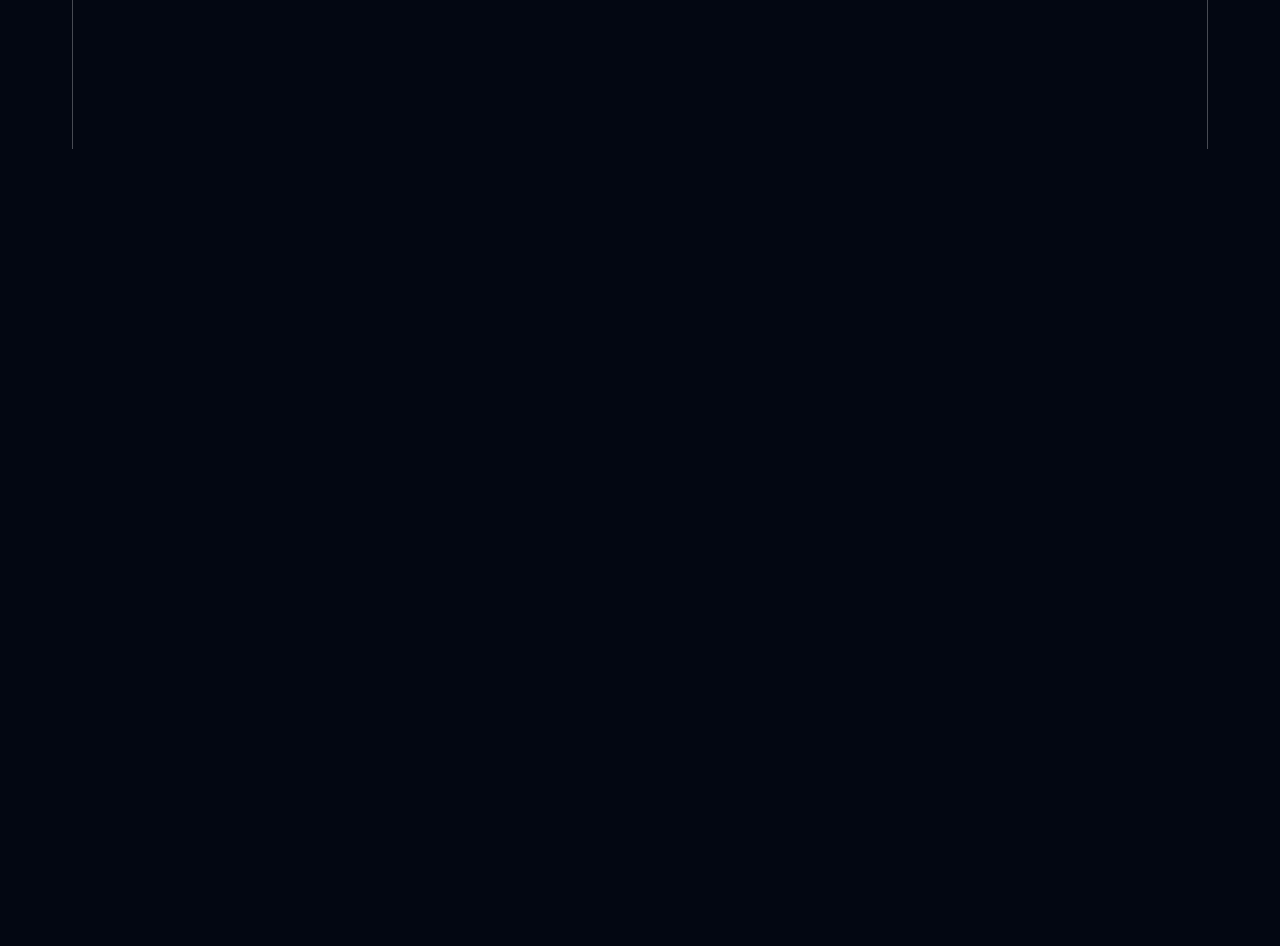
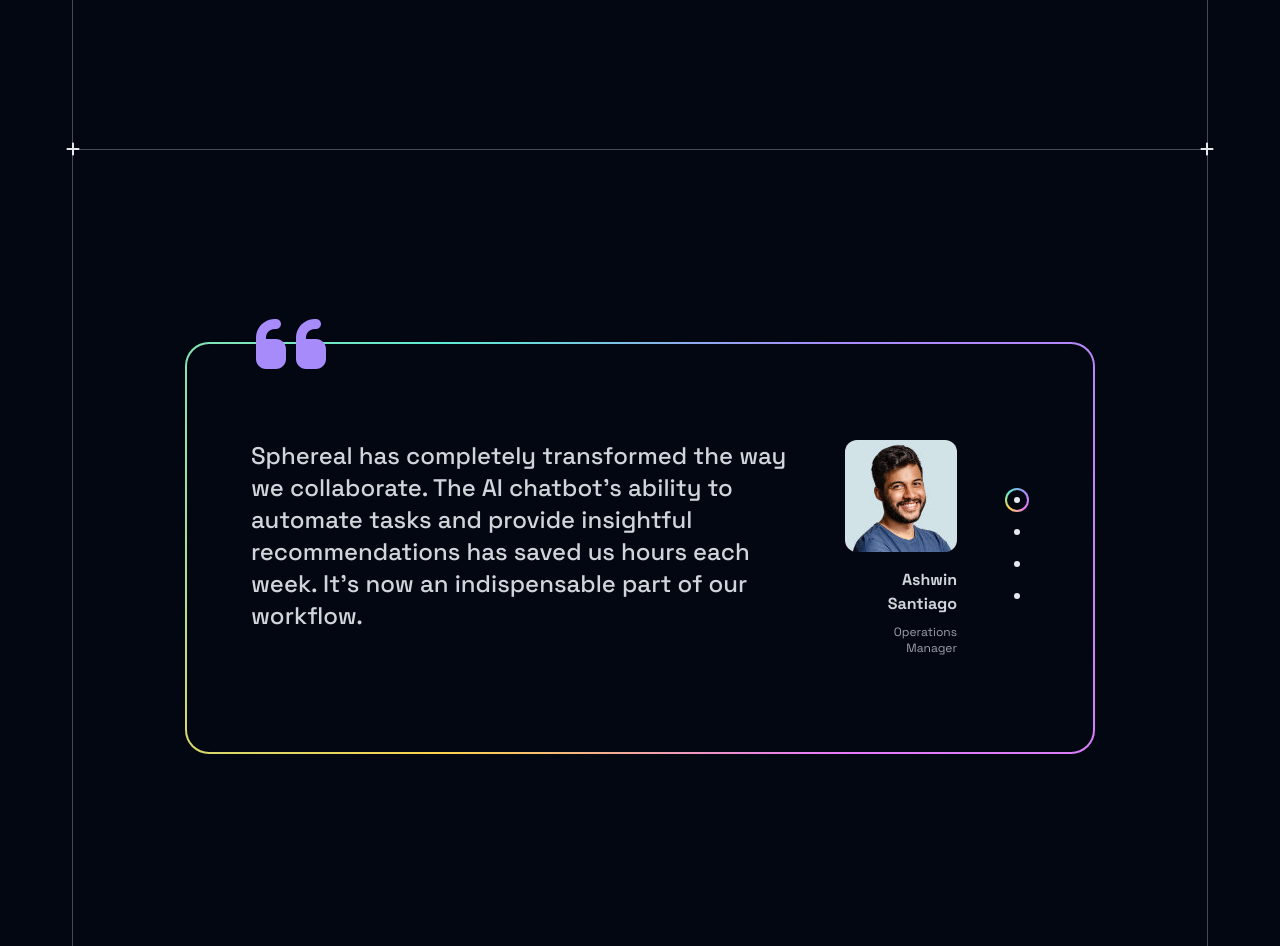
Before and after one commit to diegovilhalva/spheral, a Next.js app: page / in a window 1280 px wide. Shown: the part 3820-4766 px from the top of the page. Before the commit the page ends 3969 px from the top, so only its background shows below. Built offline with nearby package versions, Linux system fonts and the light colour scheme.

Commit message:
testimonials section completed

```diff
--- a/src/app/page.tsx
+++ b/src/app/page.tsx
@@ -3,6 +3,7 @@ import Features from "@/sections/Features"
 import Header from "@/sections/Header"
 import Hero from "@/sections/Hero"
 import Pricing from "@/sections/Pricing"
+import Testimonials from "@/sections/Testimonials"
 
 export default function Home() {
   return <>
@@ -11,5 +12,6 @@ export default function Home() {
     <Companies />
     <Features />
     <Pricing />
+    <Testimonials />
   </>
 }
--- a/src/sections/Testimonials.tsx
+++ b/src/sections/Testimonials.tsx
@@ -1,8 +1,15 @@
+"use client"
 import React from "react";
 import AshwinSantiago from "@/assets/images/ashwin-santiago.jpg";
 import AlecWhitten from "@/assets/images/alec-whitten.jpg";
 import ReneWells from "@/assets/images/rene-wells.jpg";
 import MollieHall from "@/assets/images/mollie-hall.jpg";
+import SectionBorder from "@/components/SectionBorder";
+import SectionContent from "@/components/SectionContent";
+import Image from "next/image";
+import { FontAwesomeIcon } from "@fortawesome/react-fontawesome";
+import { faQuoteLeft } from "@fortawesome/free-solid-svg-icons";
+
 
 export const testimonials = [
   {
@@ -35,8 +42,46 @@ export const testimonials = [
   },
 ];
 
+
+
 export const Testimonials = () => {
-  return <section>testimonials section</section>;
+  const SELECTED_TESTIMONIAL_INDEX = 0
+  return (
+    <section >
+      <div className="container">
+        <SectionBorder borderTop>
+          <SectionContent>
+            <div className="border-gradient rounded-3xl px-6  md:px-10 lg:px-16 lg:py-24 py-16 relative flex flex-col   md:flex-row items-center gap-12 lg:mx-20" >
+              <FontAwesomeIcon icon={faQuoteLeft} className="absolute size-20 text-violet-400 top-0 left-6 md:left-10 lg:left-16 -translate-y-1/2" />
+              {testimonials.map((testimonial, index) => (
+                <React.Fragment key={testimonial.name}>
+                  {SELECTED_TESTIMONIAL_INDEX === index && (
+                    <blockquote key={testimonial.name} className="flex flex-col gap-12 lg:flex-row">
+                      <p className="text-xl md:text-2xl font-medium">{testimonial.quote}</p>
+                      <cite className="not-italic lg:text-right">
+                        <Image src={testimonial.image} alt={testimonial.name} className="rounded-xl size-28 max-w-none" />
+                        <div className="font-bold mt-4">{testimonial.name}</div>
+                        <div className="text-xs text-gray-400 mt-2">{testimonial.title}</div>
+                      </cite>
+                    </blockquote>
+                  )}
+                </React.Fragment>
+              ))}
+              <div className="flex gap-2 md:flex-col justify-center ">
+                {testimonials.map((testimonial, index) => (
+                  <div className="size-6 relative isolate inline-flex items-center justify-center" key={testimonial.name} >
+                    {SELECTED_TESTIMONIAL_INDEX === index && (
+                      <div className="absolute border-gradient size-full rounded-full -z-10"></div>
+                    )}
+                    <div className="size-1.5 bg-gray-200 rounded-full"></div>
+                  </div>
+                ))}
+              </div>
+            </div>
+          </SectionContent>
+        </SectionBorder>
+      </div>
+    </section>);
 };
 
 export default Testimonials;
```
